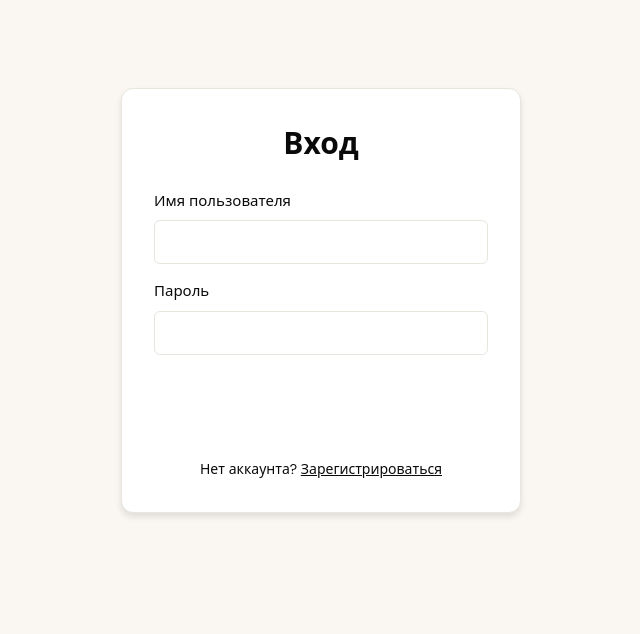
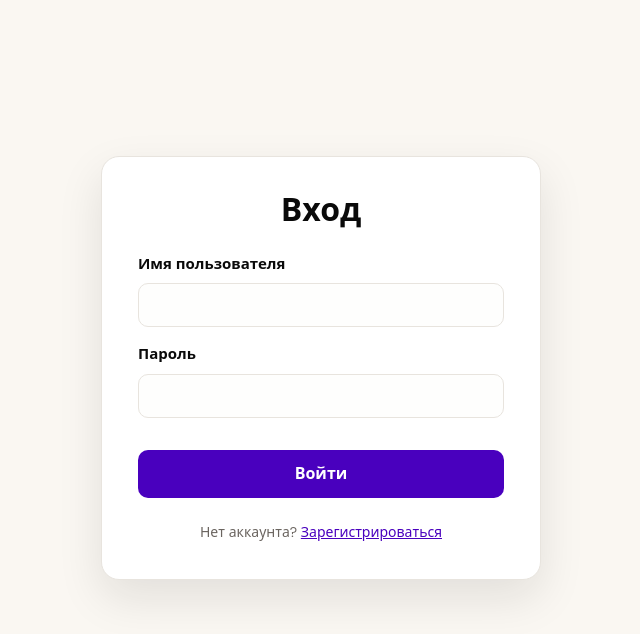
Before and after one commit to R0flyan/FiMusic, a React (Vite) app in the folder frontend/: page / in a window 1280 px wide. Shown: the top 634 px of the page, without its empty margins (319-959 px from the left). Built offline with nearby package versions, Linux system fonts and the light colour scheme; no server answers.

Commit message:
fix: light theme styling

```diff
--- a/frontend/src/components/AudioVisualizer/AudioVisualizer.css
+++ b/frontend/src/components/AudioVisualizer/AudioVisualizer.css
@@ -12,7 +12,7 @@
   height: 86%;
   min-height: 3px;
   border-radius: 999px;
-  background: rgba(255, 255, 255, 0.16);
+  background: color-mix(in srgb, var(--color-ink-muted) 34%, transparent);
   transform-origin: center;
   transform: scaleY(0.35);
   transition: transform 45ms linear;
--- a/frontend/src/components/FloatingPlayer/FloatingPlayer.css
+++ b/frontend/src/components/FloatingPlayer/FloatingPlayer.css
@@ -202,7 +202,20 @@
 .floating-player {
   min-height: 124px;
   border-radius: 18px;
+  background: var(--color-surface);
+  color: var(--color-ink);
+  border-color: var(--color-border);
+  box-shadow: 0 18px 42px rgba(45, 38, 31, 0.12);
+}
+
+[data-theme='dark'] .floating-player {
   background: #17181e;
+  color: #f7f2f6;
+  --color-ink: #f7f2f6;
+  --color-ink-muted: #a7a1a8;
+  --color-border: rgba(255, 255, 255, 0.12);
+  --color-hover: rgba(255, 255, 255, 0.08);
+  --color-bg: #17181e;
   border-color: rgba(255, 255, 255, 0.05);
   box-shadow: 0 18px 42px rgba(0, 0, 0, 0.28);
 }
--- a/frontend/src/components/Header/Header.css
+++ b/frontend/src/components/Header/Header.css
@@ -4,8 +4,8 @@
   justify-content: right;
   padding: 0.75rem 1.5rem;
   gap: 1rem;
-  border-bottom: 1px solid var(--color-border, #eee);
-  background: var(--color-bg, #fff);
+  border-bottom: 1px solid var(--color-border);
+  background: color-mix(in srgb, var(--color-bg) 92%, var(--color-surface));
 }
 
 .header__search {
@@ -15,9 +15,10 @@
   flex: 1;
   max-width: 500px;
   padding: 0.5rem 0.75rem;
-  background: var(--color-background, #f5f5f5);
+  background: var(--color-surface);
+  border: 1px solid var(--color-border);
   border-radius: 8px;
-  color: var(--color-text-secondary, #888);
+  color: var(--color-ink-muted);
 }
 
 .header__search input {
@@ -26,7 +27,7 @@
   background: transparent;
   outline: none;
   font-size: 0.9rem;
-  color: var(--color-text, #000);
+  color: var(--color-ink);
 }
 
 .header__actions {
@@ -45,15 +46,15 @@
   height: 36px;
   border: none;
   border-radius: 50%;
-  background: var(--color-background, #f5f5f5);
-  color: var(--color-text, #000);
+  background: var(--color-surface);
+  color: var(--color-ink);
   cursor: pointer;
   transition: background 0.15s;
 }
 
 .header__theme-btn:hover,
 .header__avatar:hover {
-  background: var(--color-hover, #e5e5e5);
+  background: var(--color-hover);
 }
 
 .header__avatar span {
@@ -95,12 +96,12 @@
 .header__menu-username {
   font-weight: 600;
   font-size: 0.95rem;
-  color: var(--color-text);
+  color: var(--color-ink);
 }
 
 .header__menu-email {
   font-size: 0.8rem;
-  color: var(--color-text-secondary);
+  color: var(--color-ink-muted);
   margin-top: 0.2rem;
   opacity: 0.7;
 }
@@ -118,7 +119,7 @@
   padding: 0.75rem 1rem;
   background: none;
   border: none;
-  color: var(--color-text);
+  color: var(--color-ink);
   font-size: 0.9rem;
   text-align: left;
   cursor: pointer;
@@ -144,12 +145,12 @@
 
 /* Аватар — виден в обеих темах */
 .header__avatar {
-  background: var(--color-primary, #646cff);
+  background: var(--color-accent);
   color: #fff;
   border: 2px solid var(--color-border);
 }
 
 .header__avatar:hover {
   opacity: 0.85;
-  background: var(--color-primary, #646cff);
+  background: var(--color-accent);
 }
--- a/frontend/src/pages/LoginPage.css
+++ b/frontend/src/pages/LoginPage.css
@@ -2,24 +2,27 @@
   display: flex;
   justify-content: center;
   align-items: center;
-  min-height: calc(100vh - 200px);
+  min-height: calc(100vh - var(--header-height));
   padding: 2rem;
 }
 
 .auth-card {
   background: var(--color-surface);
-  border-radius: 12px;
-  padding: 2rem;
+  border-radius: 18px;
+  padding: 2.25rem;
   width: 100%;
-  max-width: 400px;
-  box-shadow: 0 4px 6px rgba(0, 0, 0, 0.1);
+  max-width: 440px;
+  box-shadow: 0 18px 45px rgba(24, 20, 16, 0.10);
   border: 1px solid var(--color-border);
 }
 
 .auth-card h1 {
   margin-bottom: 1.5rem;
   text-align: center;
-  color: var(--color-text);
+  color: var(--color-ink);
+  font-family: var(--font-display);
+  font-size: 32px;
+  line-height: 1.1;
 }
 
 .form-group {
@@ -29,47 +32,50 @@
 .form-group label {
   display: block;
   margin-bottom: 0.5rem;
-  font-weight: 500;
-  color: var(--color-text);
+  font-weight: 700;
+  color: var(--color-ink);
 }
 
 .form-group input {
   width: 100%;
   padding: 0.75rem;
   border: 1px solid var(--color-border);
-  border-radius: 6px;
+  border-radius: 10px;
   font-size: 1rem;
-  background: var(--color-background);
-  color: var(--color-text);
-  transition: border-color 0.15s;
+  background: color-mix(in srgb, var(--color-surface) 88%, var(--color-bg));
+  color: var(--color-ink);
+  transition: border-color 0.15s, box-shadow 0.15s, background 0.15s;
 }
 
 .form-group input:focus {
   outline: none;
-  border-color: var(--color-primary);
+  border-color: var(--color-accent);
+  background: var(--color-surface);
+  box-shadow: 0 0 0 3px var(--color-accent-soft);
 }
 
 .form-group input::placeholder {
-  color: var(--color-text-secondary);
+  color: var(--color-ink-muted);
   opacity: 0.6;
 }
 
 .auth-button {
   width: 100%;
   padding: 0.75rem;
-  background: var(--color-primary);
+  background: var(--color-accent);
   color: #fff;
   border: none;
-  border-radius: 6px;
+  border-radius: 10px;
   font-size: 1rem;
   font-weight: 600;
   cursor: pointer;
   margin-top: 1rem;
-  transition: opacity 0.15s;
+  transition: opacity 0.15s, background 0.15s;
 }
 
 .auth-button:hover:not(:disabled) {
   opacity: 0.9;
+  background: var(--color-accent-hover);
 }
 
 .auth-button:disabled {
@@ -95,13 +101,13 @@
   text-align: center;
   margin-top: 1.5rem;
   font-size: 0.875rem;
-  color: var(--color-text-secondary);
+  color: var(--color-ink-muted);
 }
 
 .link-button {
   background: none;
   border: none;
-  color: var(--color-primary);
+  color: var(--color-accent);
   cursor: pointer;
   text-decoration: underline;
   font-size: inherit;
--- a/frontend/src/theme/tokens.css
+++ b/frontend/src/theme/tokens.css
@@ -6,8 +6,13 @@
   --color-accent: #4900be;
   --color-accent-hover: #5602d5;
   --color-border: #e8e4de;
+  --color-border-hover: #d8d1c8;
   --color-hover: rgba(10, 10, 10, 0.04);
   --color-accent-soft: rgba(92, 0, 146, 0.12);
+  --color-background: var(--color-bg);
+  --color-text: var(--color-ink);
+  --color-text-secondary: var(--color-ink-muted);
+  --color-primary: var(--color-accent);
 
   --font-display: 'Syne', system-ui, sans-serif;
   --font-body: 'DM Sans', system-ui, sans-serif;
@@ -29,6 +34,7 @@
   --color-accent: #7c3aed;
   --color-accent-hover: #a855f7;
   --color-border: #2a2a2e;
+  --color-border-hover: #3a3a40;
   --color-hover: rgba(245, 240, 232, 0.06);
   --color-accent-soft: rgba(68, 63, 77, 0.16);
 }
```
